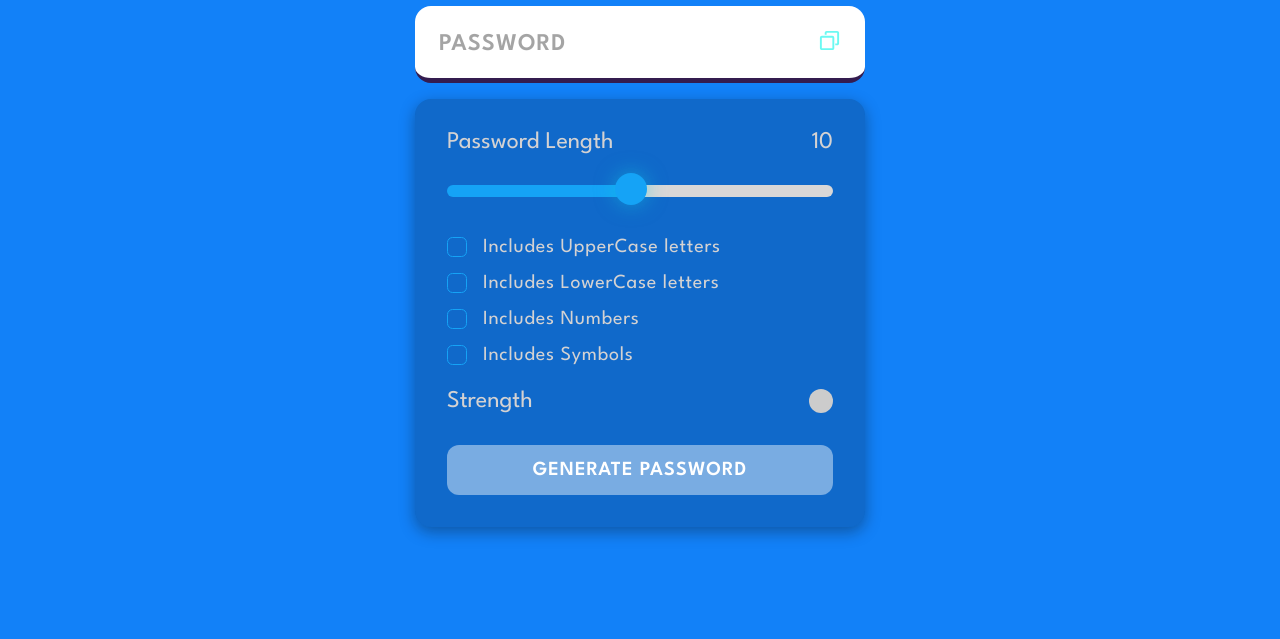
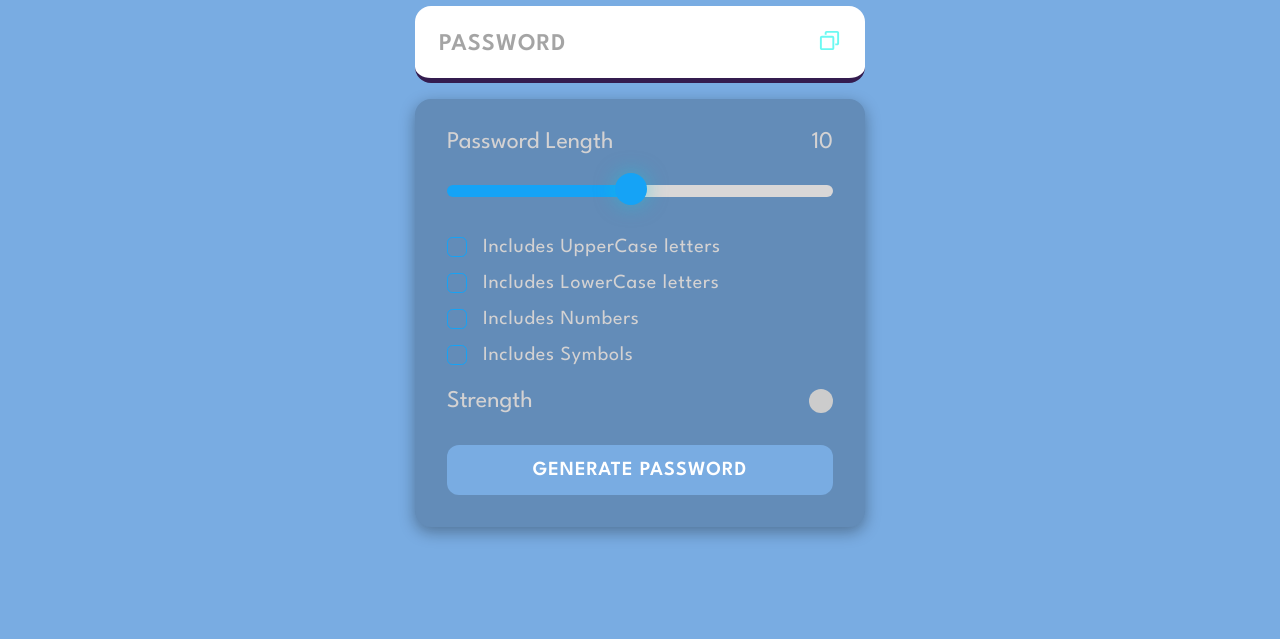
Before and after one commit to NerdFortitude/PasswordGenerator, a plain HTML site: page index.html in a window 1280 px wide. Shown: the part 161-800 px from the top of the page. Drawn offline with Linux system fonts and the light colour scheme.

Commit message:
updated the light theme color scheme

```diff
--- a/style.css
+++ b/style.css
@@ -32,7 +32,7 @@ body{
     display: flex;
     align-items: center;
     justify-content:center;
-    background: linear-gradient(90deg, #1281f8 0%, #1281f8 0%, #1281f8 100%);
+    background: linear-gradient(90deg, #79ace2 0%, #79ace2 0%, #79ace2 100%);
     flex-direction: column;
     transition: all 0.3s linear;
 }
```
